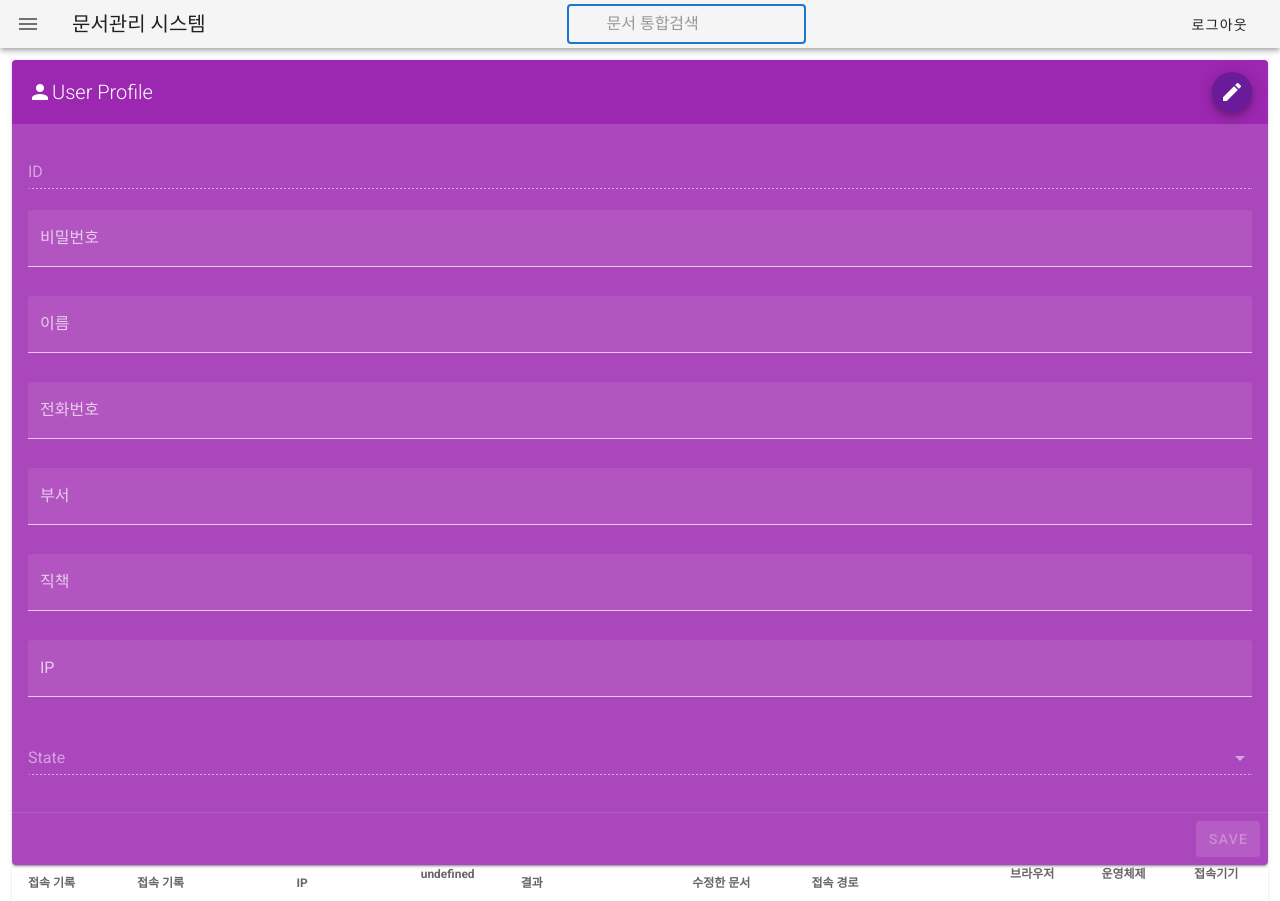
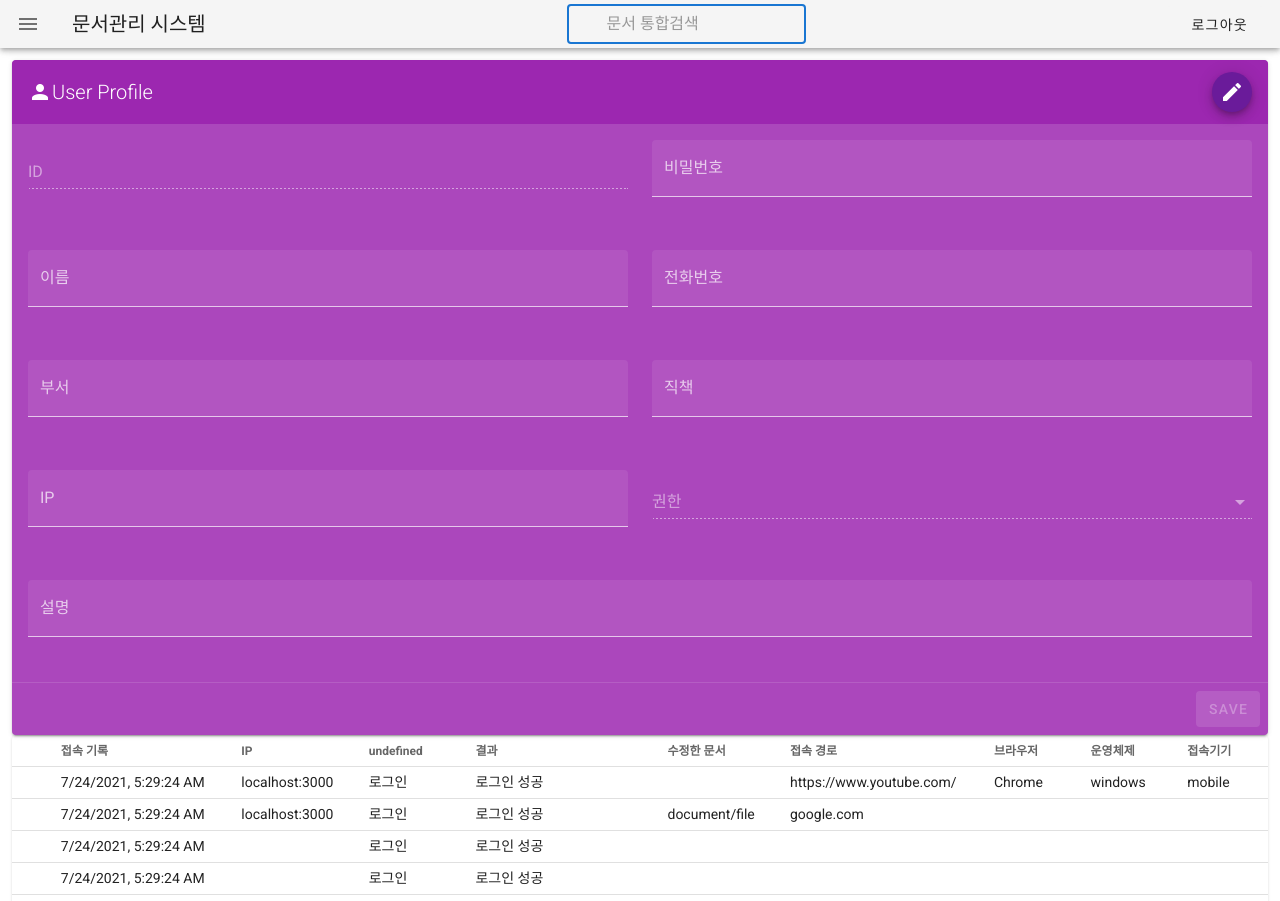
Before and after one commit to devxian96/file-management-system, a Nuxt app: page /inspire-info in a window 1280 px wide. Shown: the top 901 px of the page. Built offline with nearby package versions, Linux system fonts and the light colour scheme.

Commit message:
fix: ver1 - 회원 수정 열 나눔

```diff
--- a/pages/inspire-info.vue
+++ b/pages/inspire-info.vue
@@ -31,34 +31,53 @@
         </v-btn>
       </v-toolbar>
       <v-card-text>
+      <v-row>
+        <v-col cols="12" sm="6">
           <v-text-field
             :disabled="!isEditing"
             color="white"
             label="ID"
           ></v-text-field>
+          </v-col>
+        <v-col cols="12" sm="6">
+          <v-text-field label="비밀번호" filled />
+        </v-col>
 
-        <v-text-field label="비밀번호" filled />
+        <v-col cols="12" sm="6">
+          <v-text-field label="이름" filled />
+        </v-col>
 
-        <v-text-field label="이름" filled />
+        <v-col cols="12" sm="6">
+          <v-text-field label="전화번호" filled />
+        </v-col>
 
-        <v-text-field label="전화번호" filled />
+        <v-col cols="12" sm="6">
+          <v-text-field label="부서" filled />
+        </v-col>
 
-        <v-text-field label="부서" filled />
+        <v-col cols="12" sm="6">
+          <v-text-field label="직책" filled />
+        </v-col>
 
-        <v-text-field label="직책" filled />
+        <v-col cols="12" sm="6">
+          <v-text-field label="IP" filled />
+        </v-col>
 
-        <v-text-field label="IP" filled />
-
-
-
+        <v-col cols="12" sm="6">
           <v-autocomplete
             :disabled="!isEditing"
             :items="states"
             :filter="customFilter"
             color="white"
             item-text="name"
-          label="State"
+            label="권한"
           ></v-autocomplete>
+          </v-col>
+
+        <v-col>
+          <v-text-field label="설명" filled />
+        </v-col>
+        </v-row>
       </v-card-text>
       <v-divider></v-divider>
       <v-card-actions>
@@ -189,12 +208,9 @@
         name: '관리자',
         headers: [
           {
-            text: '접속 기록',
             align: 'start',
             sortable: false,
-            value: 'name',
           },
-
           { text: '접속 기록', value: 'time' },
           { text: 'IP', value: 'protocol' },
           { text: 'undefined', value: 'from' },
@@ -207,9 +223,8 @@
         ],
         messages: [
           {
-          name: 'Frozen Yogurt',
           from: '로그인',
-          date: new Date().toLocaleString(),
+          time: new Date().toLocaleString(),
           protocol: 'localhost:3000',
           result: '로그인 성공',
           referrer: 'https://www.youtube.com/',
```
Lines whose indentation alone changed are shown as unchanged.
